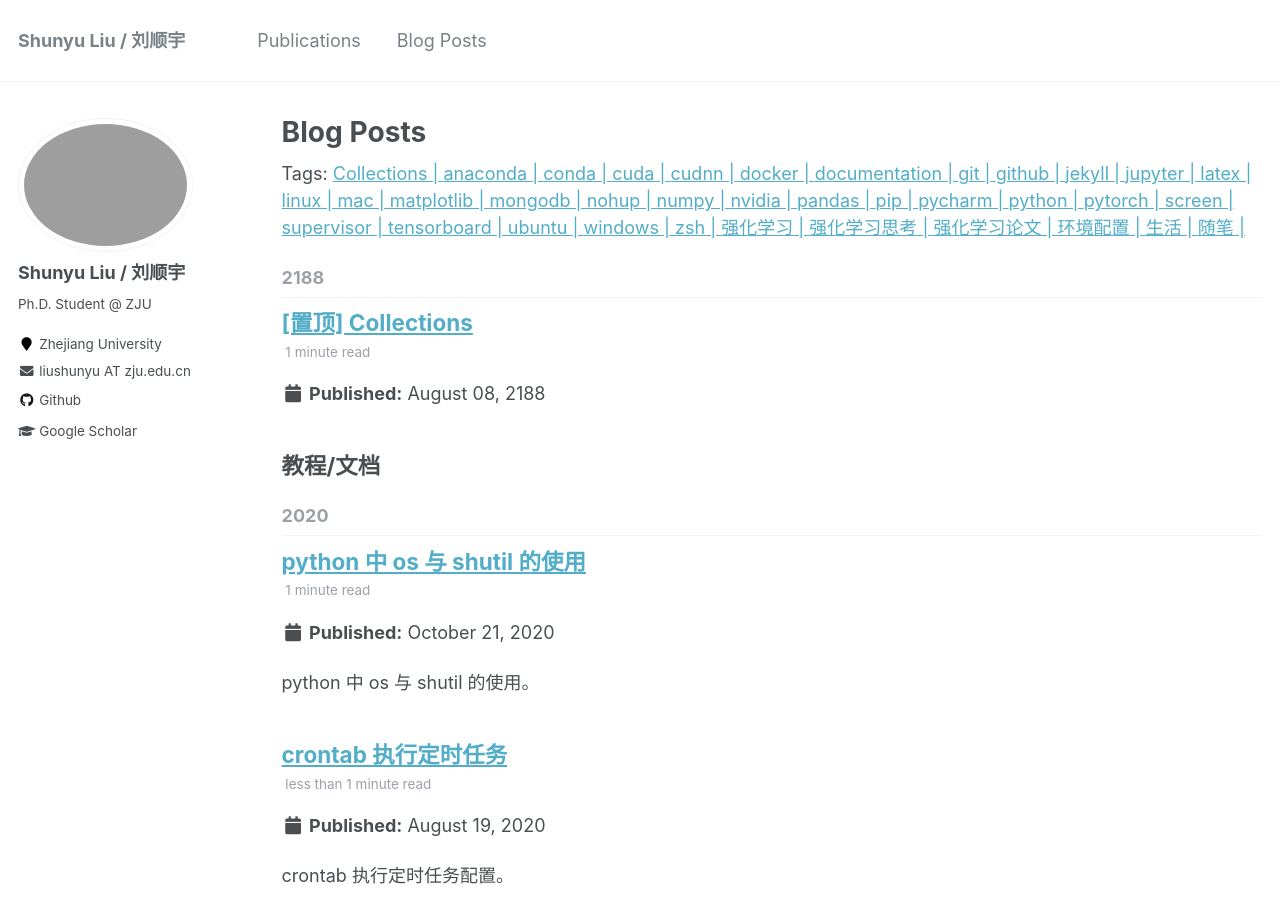
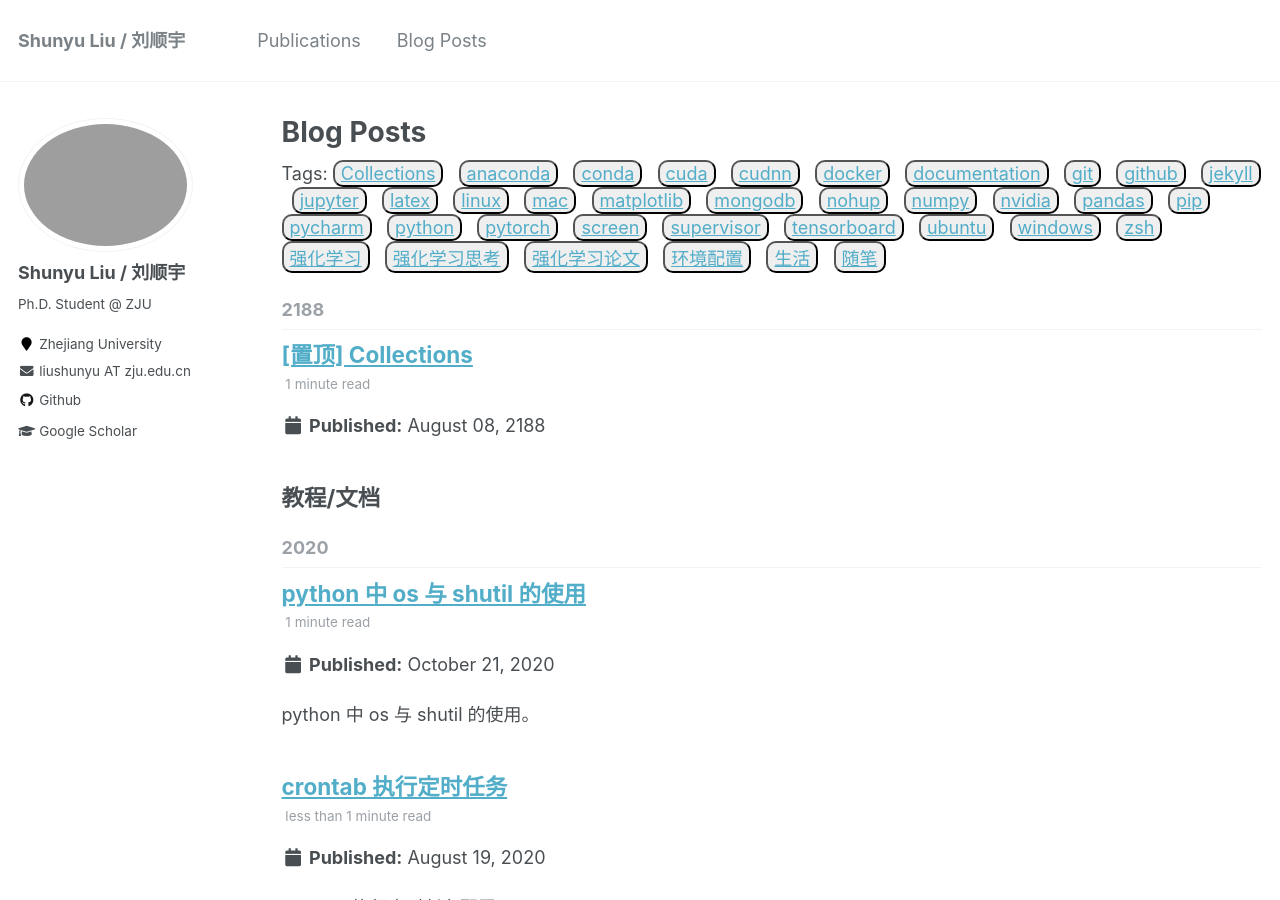
Before and after one commit to liushunyu/liushunyu.github.io, a Jekyll site: the page built from _pages/year-archive.html, in a window 1280 px wide and 900 px high. Built offline with Jekyll 4.4.1, drawn with Linux system fonts in a browser that asks for light colours.

Commit message:
Update year-archive.html

```diff
--- a/_pages/year-archive.html
+++ b/_pages/year-archive.html
@@ -13,7 +13,7 @@ redirect_from:
 Tags:
 {% for tag in group_names %}
   {% assign posts = group_items[forloop.index0] %}
-  <a href="https://liushunyu.github.io/tags/#{{ tag }}" target="_blank"> {{ tag }} | </a>
+  <button style="border-radius: 10px;"><a href="https://liushunyu.github.io/tags/#{{ tag }}" target="_blank"> {{ tag }}</a></button> &nbsp;
 {% endfor %}
 
 {% capture written_year %}'None'{% endcapture %}
```
